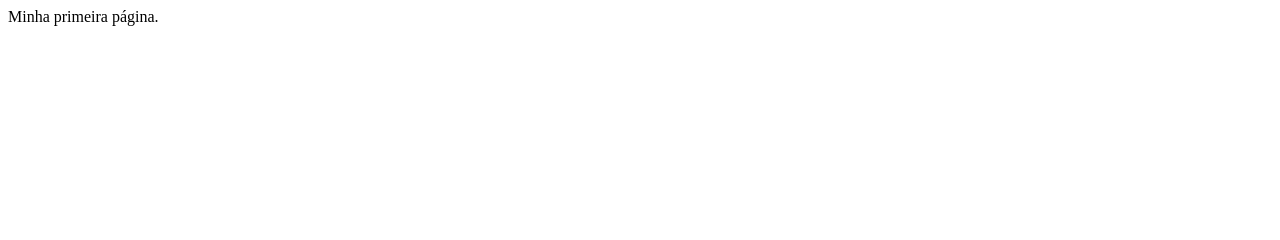
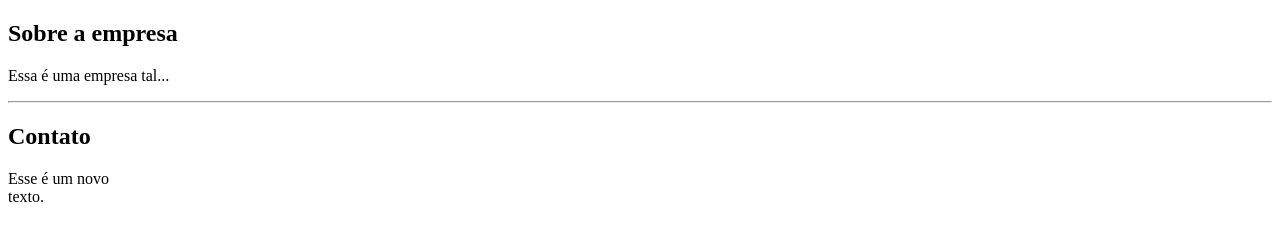
Before and after one commit to RogerioDoCarmo/Primeiro-Projeto, a plain HTML site: page projeto.html in a window 1280 px wide. Drawn offline with Linux system fonts and the light colour scheme.

Commit message:
Criação das seções Sobre e Contato
Utilização das tags <h2> (cabeçalho), <p> (parágrafo) e <br> (quebra de linha).

```diff
--- a/projeto.html
+++ b/projeto.html
@@ -8,7 +8,13 @@
 	</head>
 
 	<body>
-		Minha primeira página.
+
+		<h2>Sobre a empresa</h2>
+		<p>Essa é uma empresa tal...</p>
+		<hr />
+		<h2>Contato</h2>
+		Esse é um novo <br> texto.
+
 	</body>
 
 </html>
```
